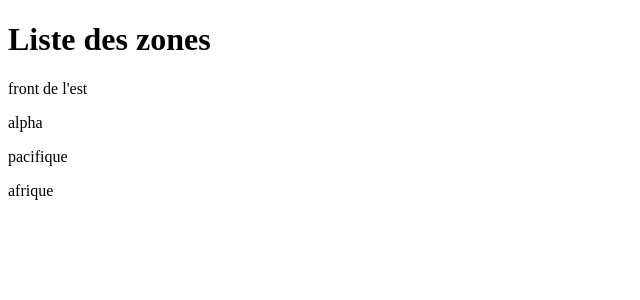
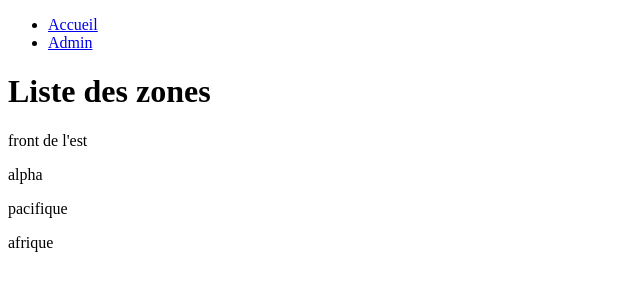
Before and after one commit to Alexsansdraps/archive, a PHP site: page /zone.php in a window 1280 px wide. Shown: the top 300 px of the page, without its empty margins (0-640 px from the left). Run offline with PHP 8.4, Linux system fonts and the light colour scheme; data comes from the database, SQL or seed files in the repository.

Commit message:
28 janvier

```diff
--- a/document.php
+++ b/document.php
@@ -9,6 +9,10 @@
     </head>
 
     <body>
+    <ul class="index">
+        <li><a href="index.php">Accueil</a></li>
+        <li><a href="admin.php">Admin</a></li>
+    </ul>
 
         <h1>Liste des documents</h1>
         <?php
--- a/etagere.php
+++ b/etagere.php
@@ -9,6 +9,10 @@
     </head>
 
     <body>
+    <ul class="index">
+        <li><a href="index.php">Accueil</a></li>
+        <li><a href="admin.php">Admin</a></li>
+    </ul>
 
         <h1>Liste des étagères</h1>
         <?php
--- a/zone.php
+++ b/zone.php
@@ -9,6 +9,10 @@
     </head>
 
     <body>
+    <ul class="index">
+        <li><a href="index.php">Accueil</a></li>
+        <li><a href="admin.php">Admin</a></li>
+    </ul>
 
         <h1>Liste des zones</h1>
         <?php
```
Also changed, not shown: add-person.php (+0 -24 lines), personne.php (+4 -6 lines).
